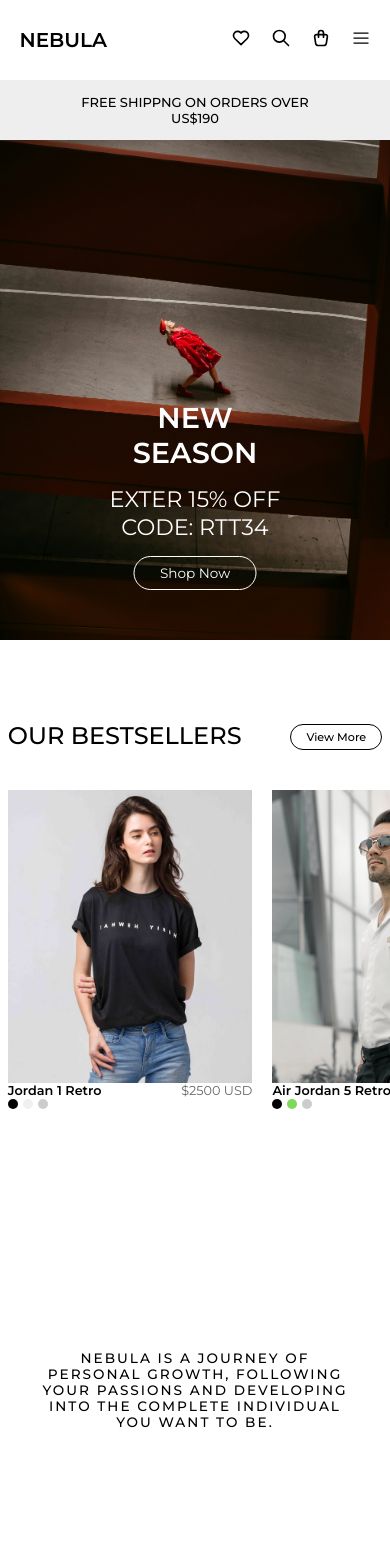
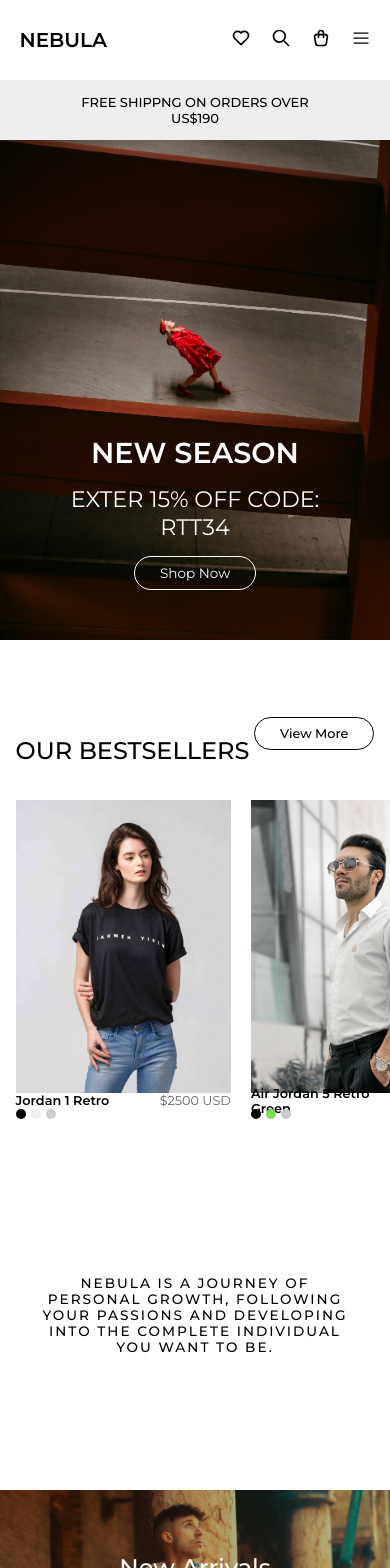
Before and after one commit to kittysans/-NEBULA-HomePage-Responsive, a React (Vite) app: page / in a window 390 px wide. Shown: the top 1568 px of the page. Built offline with nearby package versions, Linux system fonts and the light colour scheme.

Commit message:
update contents

```diff
--- a/src/components/BestSellers.css
+++ b/src/components/BestSellers.css
@@ -176,6 +176,8 @@
 
 @media screen and (width <= 767px) {
     .sell-container {
+        --margin-left: 4%;
+
         .circle {
             display: none;
         }
@@ -187,32 +189,22 @@
         height: 500px;
 
         .title {
+            bottom: 75%;
             font-size: 1.5em;
         }
 
-        .view-move-bt {
-            font-size: .7em;
+        /* .view-move-bt {
+            display: none;
+            bottom: 75%;
+            font-size: .4em;
             padding: 5px 15px;
-        }
+        } */
 
         .products-container {
-            --width-card: 250px;
+            --width-card: 225px;
+            top: 32%;
 
             height: 325px;
-
-
-            /* .detail {
-                .name-price {
-                    .name {
-                        font-size: .75em;
-
-                    }
-                    .price {
-                        font-size: .75em;
-
-                    }
-                }
-            } */
         }
     }
 }
--- a/src/components/Collections.css
+++ b/src/components/Collections.css
@@ -78,6 +78,9 @@
 }
 
 @media screen and (width <= 767px) {
+    .introduce-journey {
+        height: 350px;
+    }
     .collects-container {
         grid-template-columns: none;
         grid-template-rows: 1fr 1fr 1fr 1fr;
--- a/src/components/NewFashion.css
+++ b/src/components/NewFashion.css
@@ -19,7 +19,7 @@
     }
 
     .text {
-        --font-size: 1vw;
+        --font-size: 1em;
 
         width: 70%;
         height: 100%;
@@ -37,7 +37,7 @@
         .content {
             text-align: center;
             font-weight: 400;
-            font-size: 4vw;
+            font-size: 4.5vw;
             margin-bottom: 10px;
             text-transform: capitalize;
             letter-spacing: 1.5px;
@@ -70,3 +70,18 @@
         }
     }
 }
+
+@media screen and (width <= 767px) {
+    .new-fashion-container {
+        height: 500px;
+
+        .text {
+            /* --font-size: .75em; */
+            --font-size: clamp(.5em, 2vw, 1em);
+
+            .content {
+                font-size: clamp(1em, 5vw, 3em);
+            }
+        }
+    }
+}
--- a/src/components/Promotion.css
+++ b/src/components/Promotion.css
@@ -15,6 +15,7 @@
         bottom: 10%;
         left: 50%;
         translate: -50%;
+        width: 80%;
         display: grid;
         place-items: center;
         gap: 15px;
```
